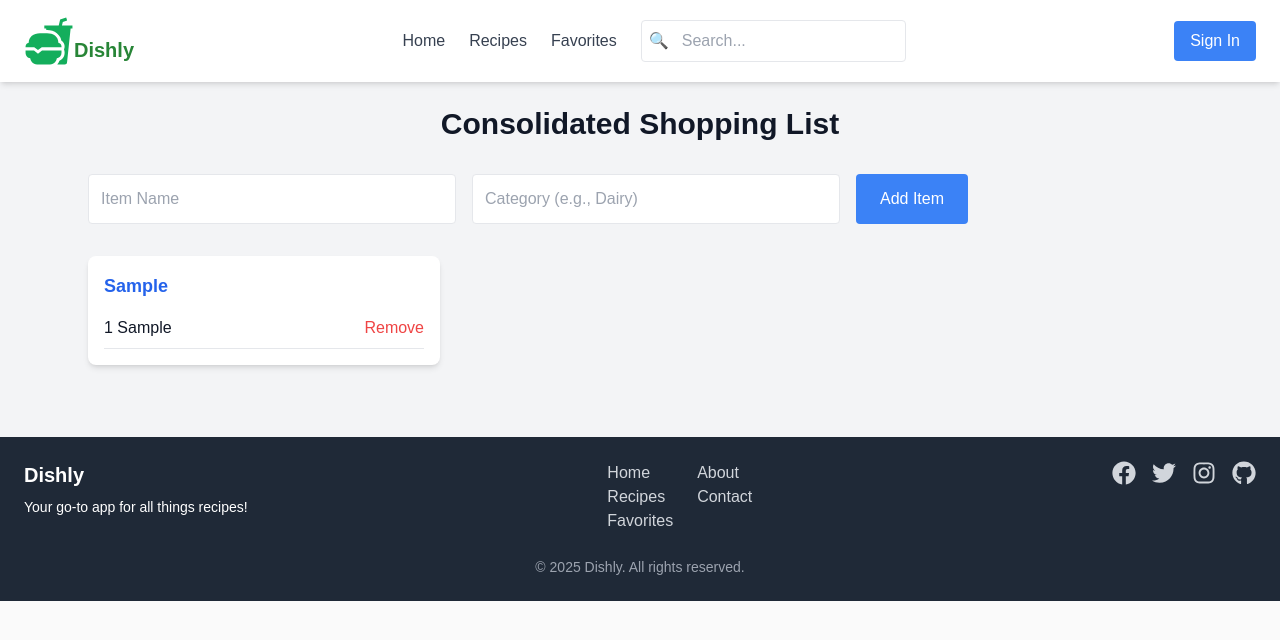
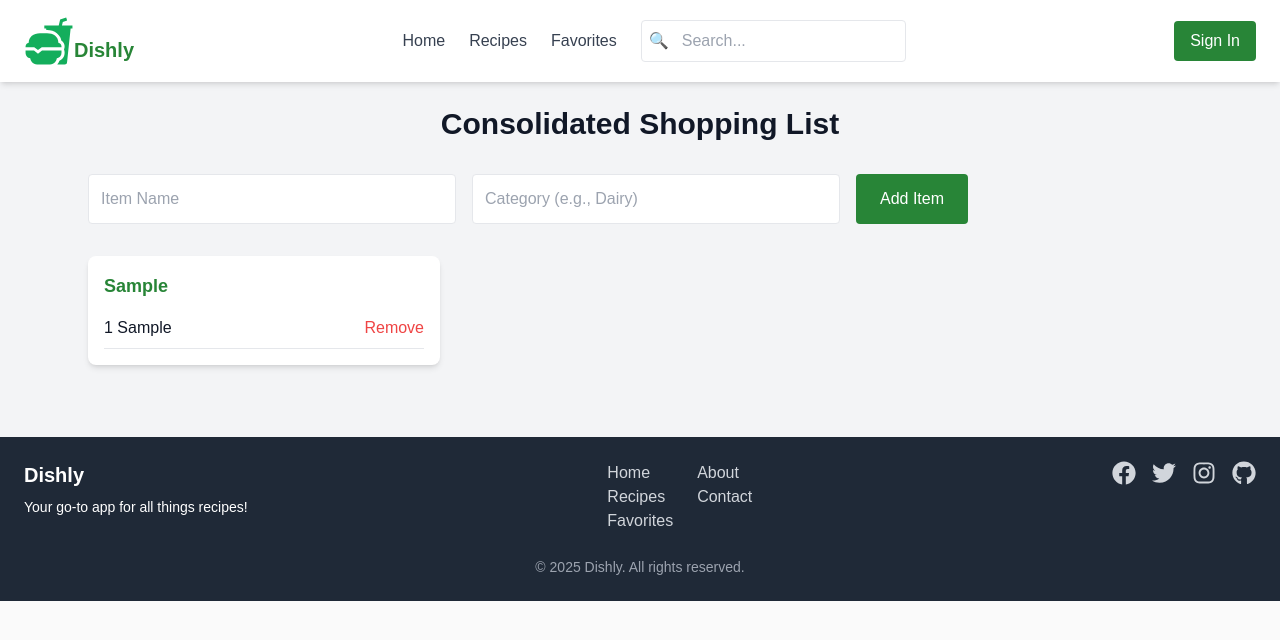
Before and after one commit to Fortunechinenyem/Dishly, a Next.js app: page /shopping-list in a window 1280 px wide. Both pictures are taken after typing "Sample", "Sample" into the empty fields and a click on the button "Add Item". Shown: the top 640 px of the page. Built offline with nearby package versions, Linux system fonts and the light colour scheme; no server answers.

Commit message:
update ui

```diff
--- a/app/components/Navbar.js
+++ b/app/components/Navbar.js
@@ -57,7 +57,7 @@ const Navbar = () => {
           ) : (
             <button
               onClick={() => signIn()}
-              className="bg-blue-500 text-white px-4 py-2 rounded hover:bg-blue-600"
+              className="bg-[#288537] text-white px-4 py-2 rounded hover:bg-blue-600"
             >
               Sign In
             </button>
--- a/app/components/RecipeCard.js
+++ b/app/components/RecipeCard.js
@@ -67,7 +67,7 @@ const RecipeCard = ({ recipe }) => {
       </button>
       <button
         onClick={saveToFavorites}
-        className="bg-green-500 text-white px-4 py-2 rounded hover:bg-green-600"
+        className="bg-[#288537] text-white px-4 py-2 rounded hover:bg-green-600"
       >
         Save to Favorites
       </button>
--- a/pages/index.js
+++ b/pages/index.js
@@ -91,7 +91,7 @@ const HomePage = () => {
 
             <button
               type="submit"
-              className="bg-blue-500 text-white px-6 py-3 rounded w-full md:w-auto hover:bg-blue-600 transition"
+              className="bg-[#288537] text-white px-6 py-3 rounded w-full md:w-auto hover:bg-blue-600 transition"
             >
               Search
             </button>
@@ -115,7 +115,7 @@ const HomePage = () => {
                   <h2 className="text-lg font-semibold mb-2">{recipe.title}</h2>
                   <Link
                     href={`/recipes/${recipe.id}`}
-                    className="text-blue-500 hover:underline"
+                    className="text-[#288537] hover:underline"
                   >
                     View Details
                   </Link>
--- a/pages/recipes/[id].js
+++ b/pages/recipes/[id].js
@@ -63,7 +63,7 @@ export default function RecipeDetails({ recipe }) {
       <div className="flex justify-center mt-6">
         <button
           onClick={() => saveToFavorites(recipe)}
-          className="bg-blue-500 text-white px-6 py-3 rounded-lg hover:bg-blue-600 transition shadow-lg"
+          className="bg-[#288537] text-white px-6 py-3 rounded-lg hover:bg-blue-600 transition shadow-lg"
         >
           Save to Favorites
         </button>
--- a/pages/shopping-list.js
+++ b/pages/shopping-list.js
@@ -107,7 +107,7 @@ const ShoppingList = () => {
           />
           <button
             type="submit"
-            className="bg-blue-500 text-white px-6 py-3 rounded w-full md:w-auto hover:bg-blue-600 transition"
+            className="bg-[#288537] text-white px-6 py-3 rounded w-full md:w-auto hover:bg-blue-600 transition"
           >
             Add Item
           </button>
@@ -116,7 +116,7 @@ const ShoppingList = () => {
         <div className="grid grid-cols-1 md:grid-cols-2 lg:grid-cols-3 gap-6">
           {Object.keys(categories).map((category) => (
             <div key={category} className="bg-white shadow-md rounded-lg p-4">
-              <h2 className="text-lg font-semibold mb-2 text-blue-600">
+              <h2 className="text-lg font-semibold mb-2 text-[#288537]">
                 {category}
               </h2>
               <ul>
```
